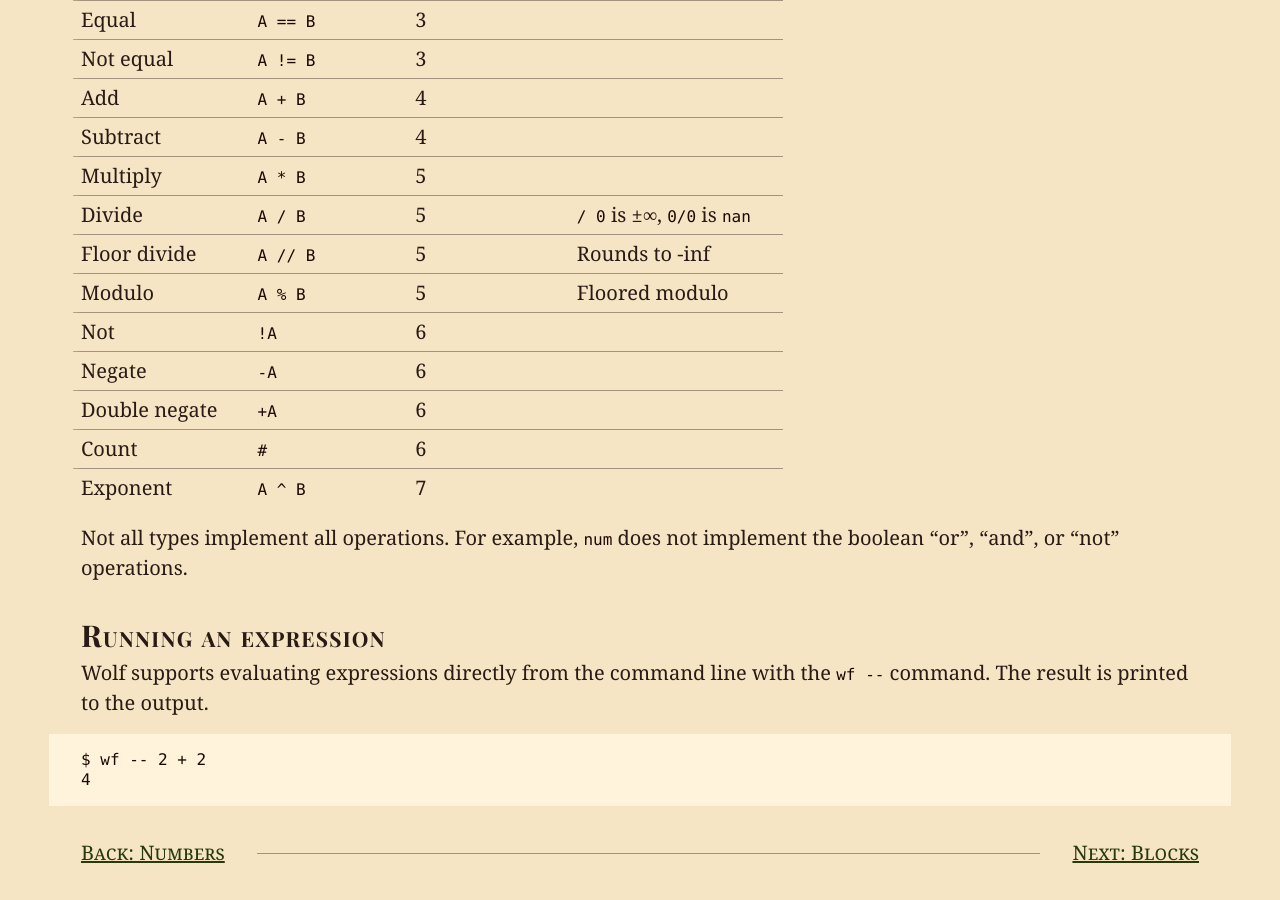
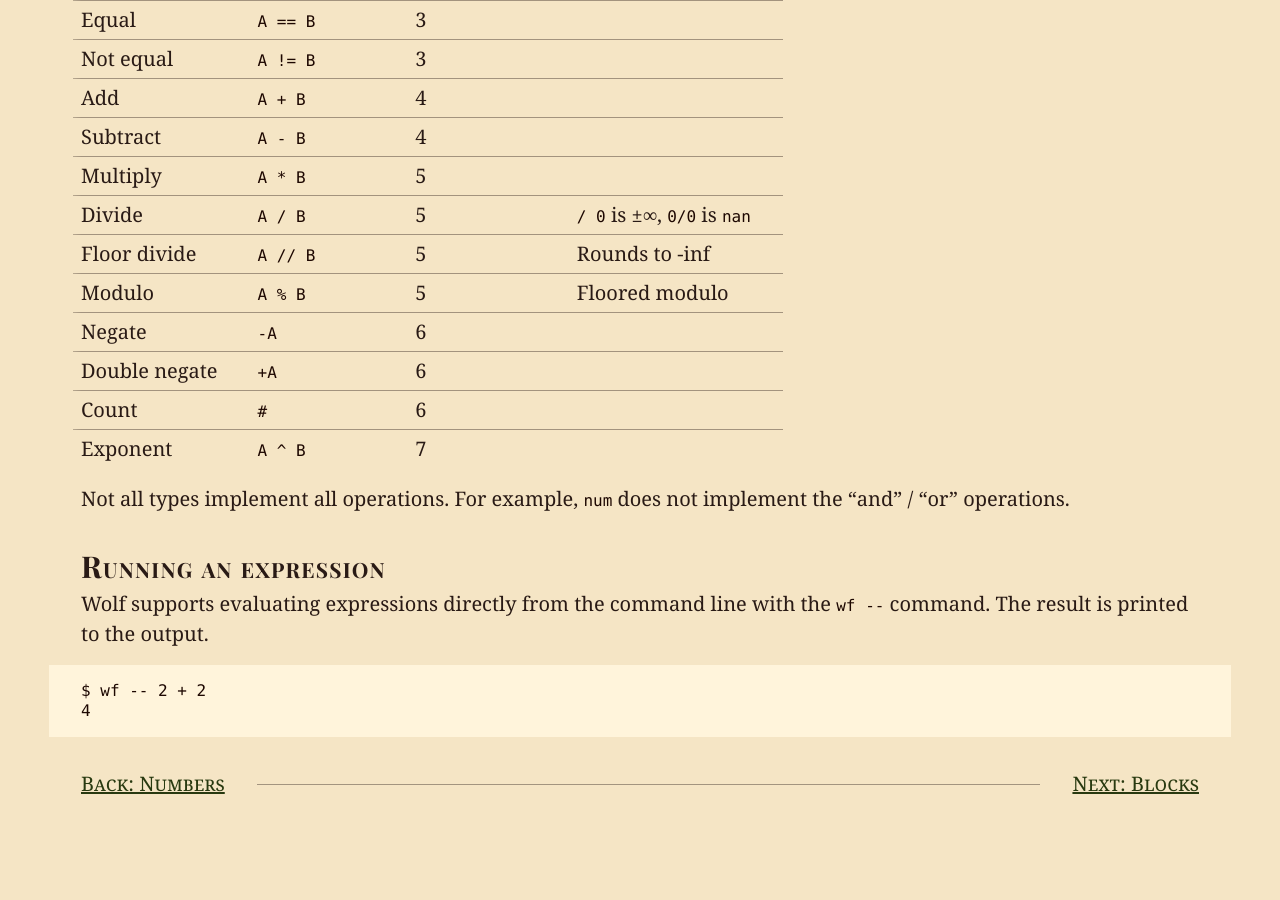
Before and after one commit to dphfox/wolf, a Jekyll site: the page built from docs/design/02-expressions.md, in a window 1280 px wide and 900 px high, scrolled down 665 px. Built offline with Jekyll 4.4.1, drawn with Linux system fonts in a browser that asks for light colours; some web fonts are replaced; after the commit the page ends 1496 px from its top, so only the background shows below that.

Commit message:
Replace boolean not with negate

```diff
--- a/docs/design/02-expressions.md
+++ b/docs/design/02-expressions.md
@@ -24,14 +24,13 @@ Operations are left associative, except for exponentiation.
 | Divide             | `A / B`    | 5 | `/ 0` is ±∞, `0/0` is `nan`
 | Floor divide       | `A // B`   | 5 | Rounds to -inf
 | Modulo             | `A % B`    | 5 | Floored modulo
-| Not                | `!A`       | 6
 | Negate             | `-A`       | 6
 | Double negate      | `+A`       | 6
 | Count              | `#`        | 6
 | Exponent           | `A ^ B`    | 7
 
 Not all types implement all operations. For example, `num` does not implement
-the boolean "or", "and", or "not" operations.
+the "and" / "or" operations.
 
 ## Running an expression
 
```
